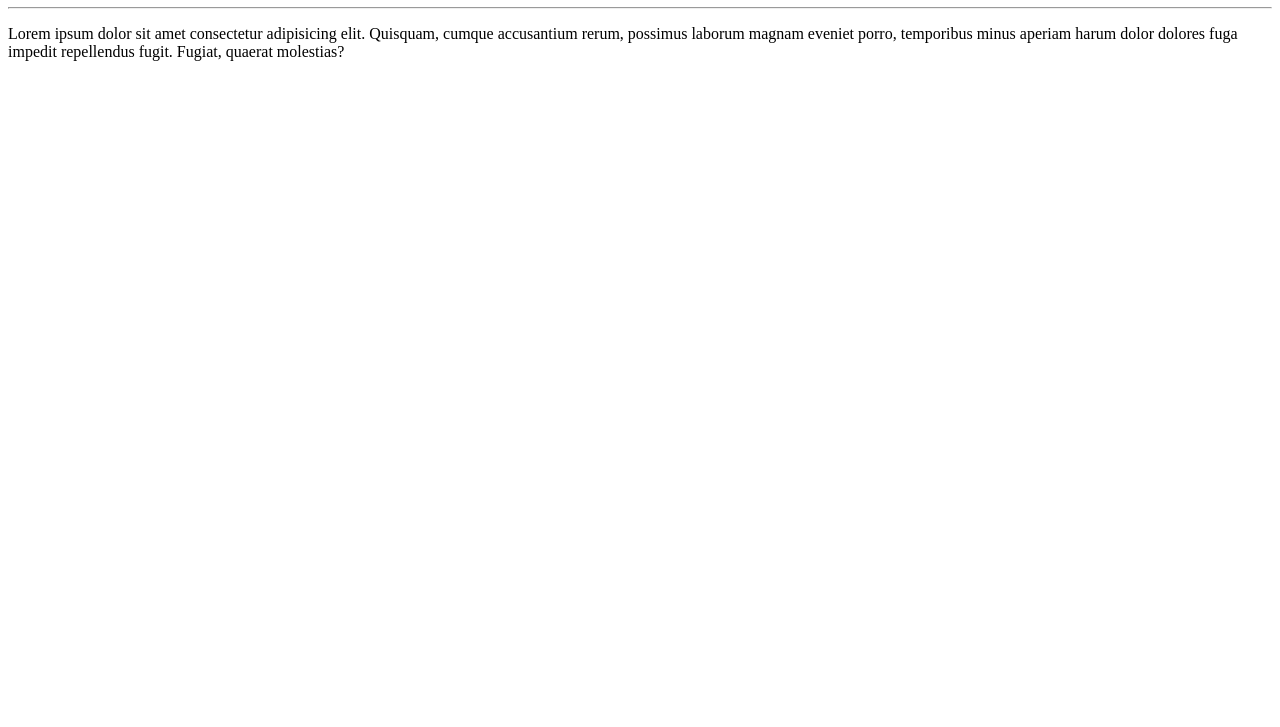
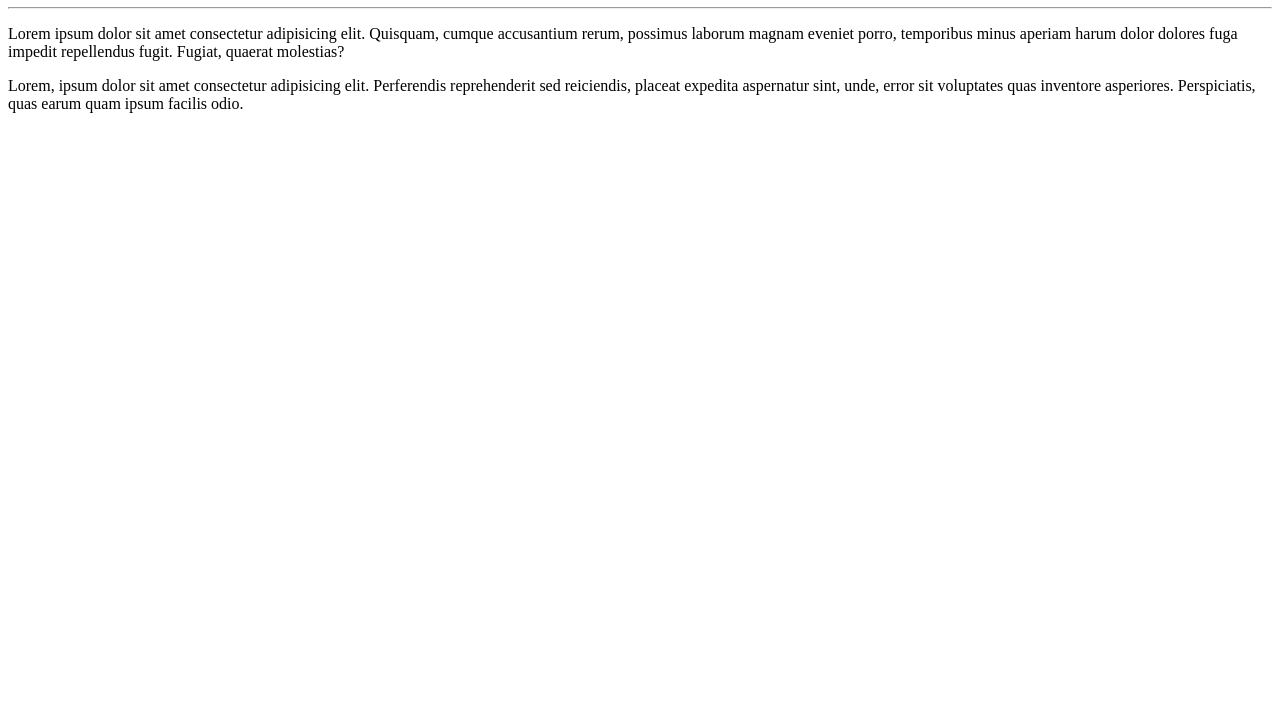
Before and after one commit to emanuelle-santos/Hello-World, a plain HTML site: page site-exemplo/index.html in a window 1280 px wide. Shown: the part 73-800 px from the top of the page. Drawn offline with Linux system fonts and the light colour scheme.

Commit message:
Adiciondei um parágrafo

```diff
--- a/site-exemplo/index.html
+++ b/site-exemplo/index.html
@@ -9,5 +9,6 @@
     <h1>Olá, Mundo!</h1>
     <hr>
     <p>Lorem ipsum dolor sit amet consectetur adipisicing elit. Quisquam, cumque accusantium rerum, possimus laborum magnam eveniet porro, temporibus minus aperiam harum dolor dolores fuga impedit repellendus fugit. Fugiat, quaerat molestias?</p>
+    <p>Lorem, ipsum dolor sit amet consectetur adipisicing elit. Perferendis reprehenderit sed reiciendis, placeat expedita aspernatur sint, unde, error sit voluptates quas inventore asperiores. Perspiciatis, quas earum quam ipsum facilis odio.</p>
 </body>
 </html>
```
